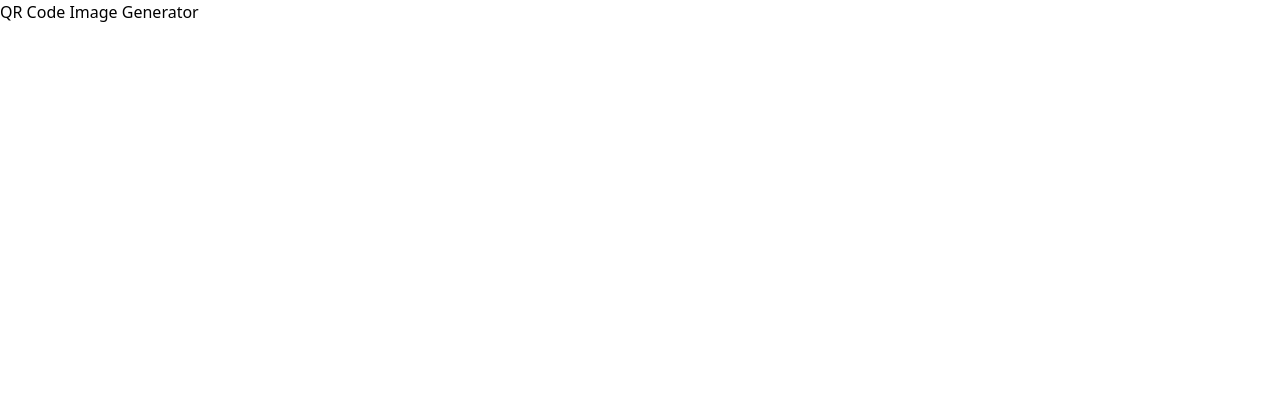
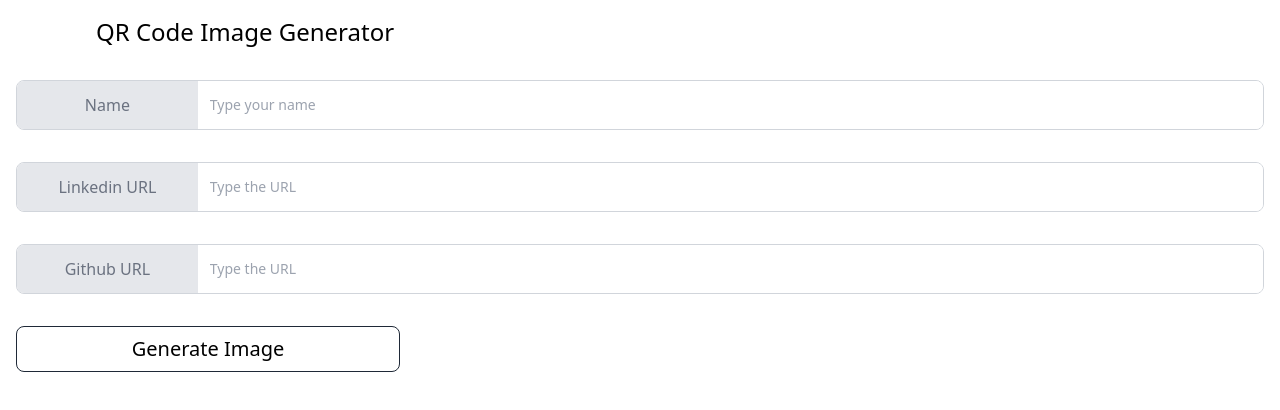
Before and after one commit to angelomarques/virtual-card, a Next.js app: page / in a window 1280 px wide. Shown: the top 410 px of the page. Built offline with nearby package versions, Linux system fonts and the light colour scheme.

Commit message:
build form page ui

```diff
--- /dev/null
+++ b/src/components/Button/index.tsx
@@ -0,0 +1,16 @@
+import { ButtonHTMLAttributes, ReactNode } from "react";
+
+interface Props extends ButtonHTMLAttributes<HTMLButtonElement> {
+  children: ReactNode;
+}
+
+export const Button = ({ children, className = "", ...props }: Props) => {
+  return (
+    <button
+      className={"border border-gray-800 rounded-lg p-2 text-xl " + className}
+      {...props}
+    >
+      {children}
+    </button>
+  );
+};
--- /dev/null
+++ b/src/components/Form/index.tsx
@@ -0,0 +1,15 @@
+import { Button } from "../Button";
+import { TextInput } from "../TextInput";
+
+export const Form = () => {
+  return (
+    <form className="space-y-8 mt-8">
+      <TextInput label="Name" placeholder="Type your name" />
+      <TextInput label="Linkedin URL" placeholder="Type the URL" />
+      <TextInput label="Github URL" placeholder="Type the URL" />
+      <Button className="w-96">
+        Generate Image
+      </Button>
+    </form>
+  );
+};
--- /dev/null
+++ b/src/components/TextInput/index.tsx
@@ -0,0 +1,19 @@
+import { InputHTMLAttributes } from "react";
+
+interface Props extends InputHTMLAttributes<HTMLInputElement> {
+  label: string;
+}
+
+export const TextInput = ({ label, className = "", ...props }: Props) => {
+  return (
+    <label className="flex border border-gray-300 rounded-lg overflow-hidden">
+      <span className="p-3 bg-gray-200 w-52 text-center text-gray-500">
+        {label}
+      </span>
+      <input
+        className={"p-3 text-sm w-full outline-0 " + className}
+        {...props}
+      />
+    </label>
+  );
+};
--- a/src/pages/index.tsx
+++ b/src/pages/index.tsx
@@ -1,3 +1,11 @@
+import { Form } from "@/components/Form";
+
 export default function Home() {
-  return <h1>QR Code Image Generator</h1>;
+  return (
+    <section className="container p-4">
+      <h1 className="text-2xl font-medium ml-20">QR Code Image Generator</h1>
+
+      <Form />
+    </section>
+  );
 }
```
